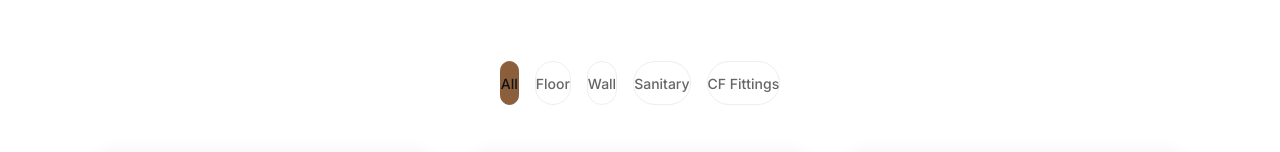
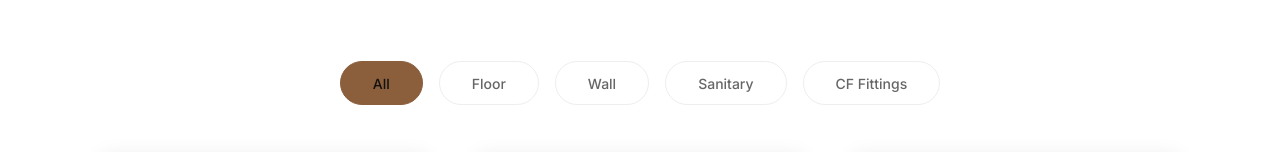
Before and after one commit to CodeAbhiram/Tile_website, a React (Vite) app: page /showcase in a window 1280 px wide. Shown: the part 454-606 px from the top of the page. Built offline with nearby package versions, Linux system fonts and the light colour scheme; grey boxes are pictures that could not be loaded.

Commit message:
padding resolution

```diff
--- a/src/styles/global.css
+++ b/src/styles/global.css
@@ -518,10 +518,11 @@ button {
   gap: var(--space-4);
   margin-bottom: var(--space-12);
   flex-wrap: wrap;
+
 }
 
 .filter-btn {
-  padding: var(--space-3) var(--space-7);
+  padding: var(--space-3) var(--space-8);
   background-color: var(--color-white);
   color: var(--color-text-light);
   border: 1px solid var(--color-gray-200);
```
